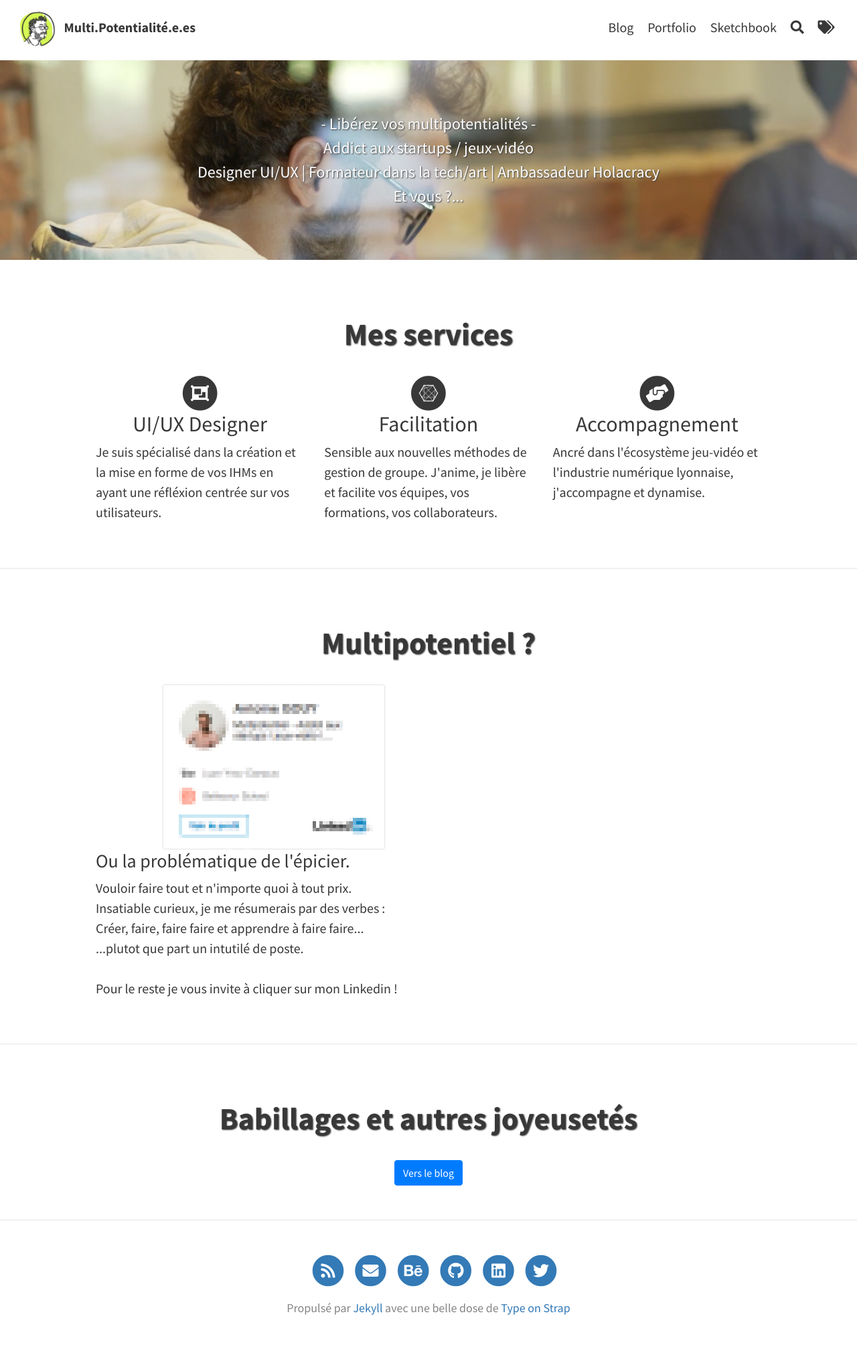
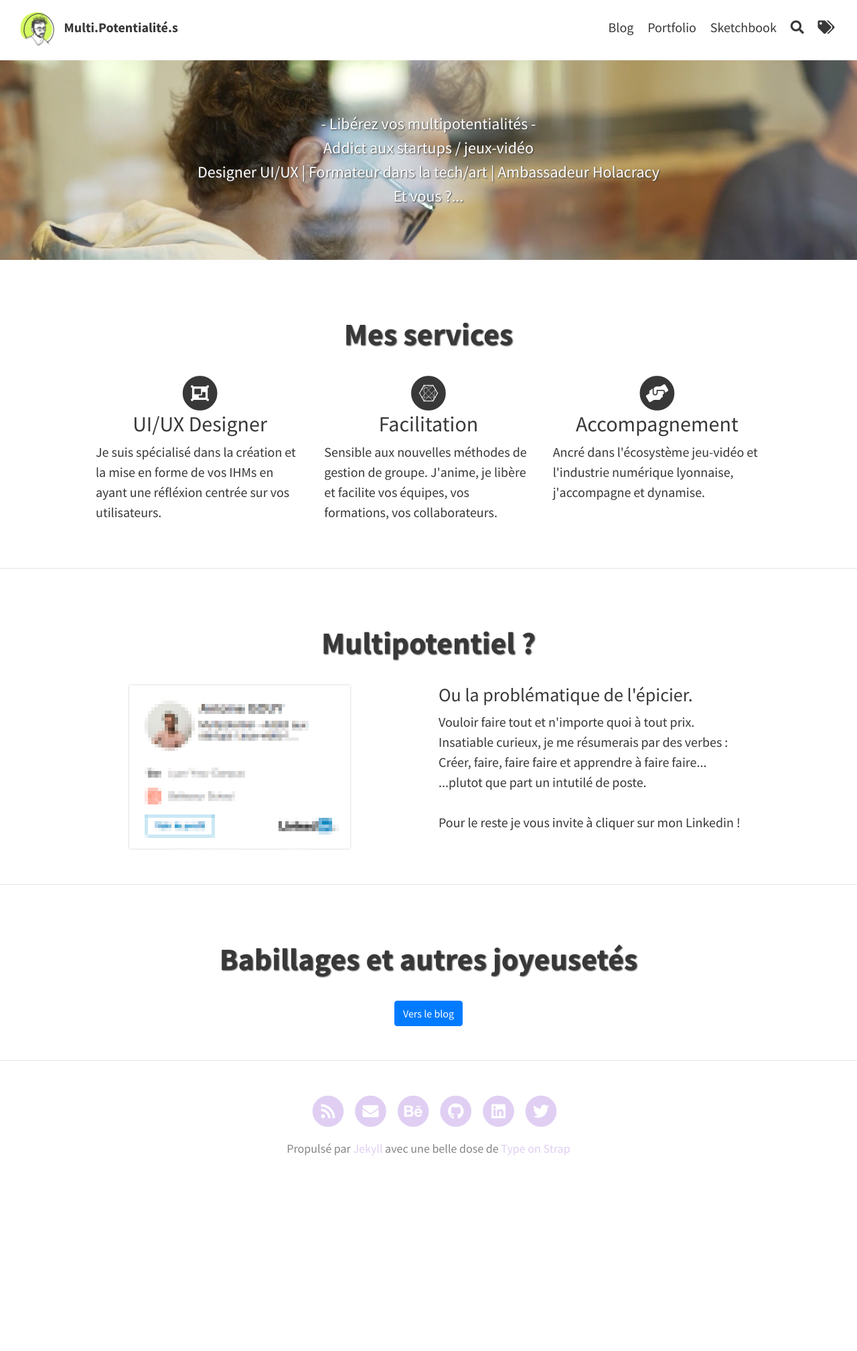
Before and after one commit to Caidezel/Caidezel.github.io, a Jekyll site: the page built from index.html, in a window 1280 px wide. Shown: the whole page at 67% size. Built offline with Jekyll 4.4.1, drawn with Linux system fonts in a browser that asks for light colours; nearby versions of some CDN libraries; comment, search, counter and statistics services are not loaded; after the commit the page ends 1779 px from its top, so only the background shows below that.

Commit message:
Update website - Logo + home page

```diff
--- a/_config.yml
+++ b/_config.yml
@@ -1,14 +1,14 @@
 # SITE CONFIGURATION
 baseurl: ""
 url: "https://gouy-antoine.com"
-title: Antoine Gouy - Multi.Potentialité.e.es  # site's title
+title: Antoine Gouy - Multi.Potentialité.s  # site's title
 description: "Addict aux startups / jeux-vidéo | Designer UI/UX | Formateur dans la tech/art | Ambassadeur Holacracy" # used by search engines
 
 
 # THEME-SPECIFIC CONFIGURATION
 theme_settings:
   # Meta
-  title: Multi.Potentialité.e.es # blog's title
+  title: Multi.Potentialité.s # blog's title
   avatar: assets/img/content/logo.png
   favicon: assets/favicon.ico
   gravatar: # Email MD5 hash
@@ -54,7 +54,7 @@ theme_settings:
     pinterest:
     pocket:
     reddit:
-    linkedin:
+    linkedin: true
     wordpress:
     email: true
 
--- a/_layouts/home.html
+++ b/_layouts/home.html
@@ -50,15 +50,15 @@ layout: default
       <div class="coolrow-teaser">
         <h1 class="title">Multipotentiel ?</h1>
         <div class="bootstrap-iso">
-          <div class="container-fluid">
-
-              <div>
+          <div class="container">
+            <div class="row">
+				<div class="col-sm">
 					<div class="LI-profile-badge"  data-width="100%" data-version="v1" data-size="large"  data-locale="fr_FR" data-type="horizontal" data-theme="light" data-vanity="antoinegouy">
 						<a class="LI-simple-link" href='https://fr.linkedin.com/in/antoinegouy?trk=profile-badge' >
 						<img src='/assets/img/content/fakelinkedin.jpg' alt="Badge Linkedin d'Antoine Gouy"></img>
 					</a></div>
 				</div>
-              <div>
+				<div class="col-sm">
 					<h3>Ou la problématique de l'épicier.</h3>
 					<p>Vouloir faire tout et n'importe quoi à tout prix.</br>
 					Insatiable curieux, je me résumerais par des verbes :</br>
@@ -66,7 +66,8 @@ layout: default
 					...plutot que part un intutilé de poste.</br></br>
 					Pour le reste je vous invite à cliquer sur mon Linkedin !</p>
 				</div>
-
+			</div>
+          </div>
 		</div>
       </div>
 </div>
--- a/_sass/base/_variables.scss
+++ b/_sass/base/_variables.scss
@@ -11,7 +11,7 @@ $padding-small: 4%;
 $padding-x-small: 3%;
 
 // Brand colours
-$theme-color: #337ab7;
+$theme-color: #e0cff3;
 $brand-color: #fff;
 $background-color: #fff;
 $border-color: rgba(0, 0, 0, 0.1); // rgba recommended if using feature images
```
Also changed, not shown: _drafts/2019-03-12-hastag-mamobilite.md (added, +9 -0 lines), assets/favicon.ico, assets/img/content/logo.png, assets/img/content/logomail.png, type-on-strap.gemspec, 1 other file. Lines whose indentation alone changed are shown as unchanged.
